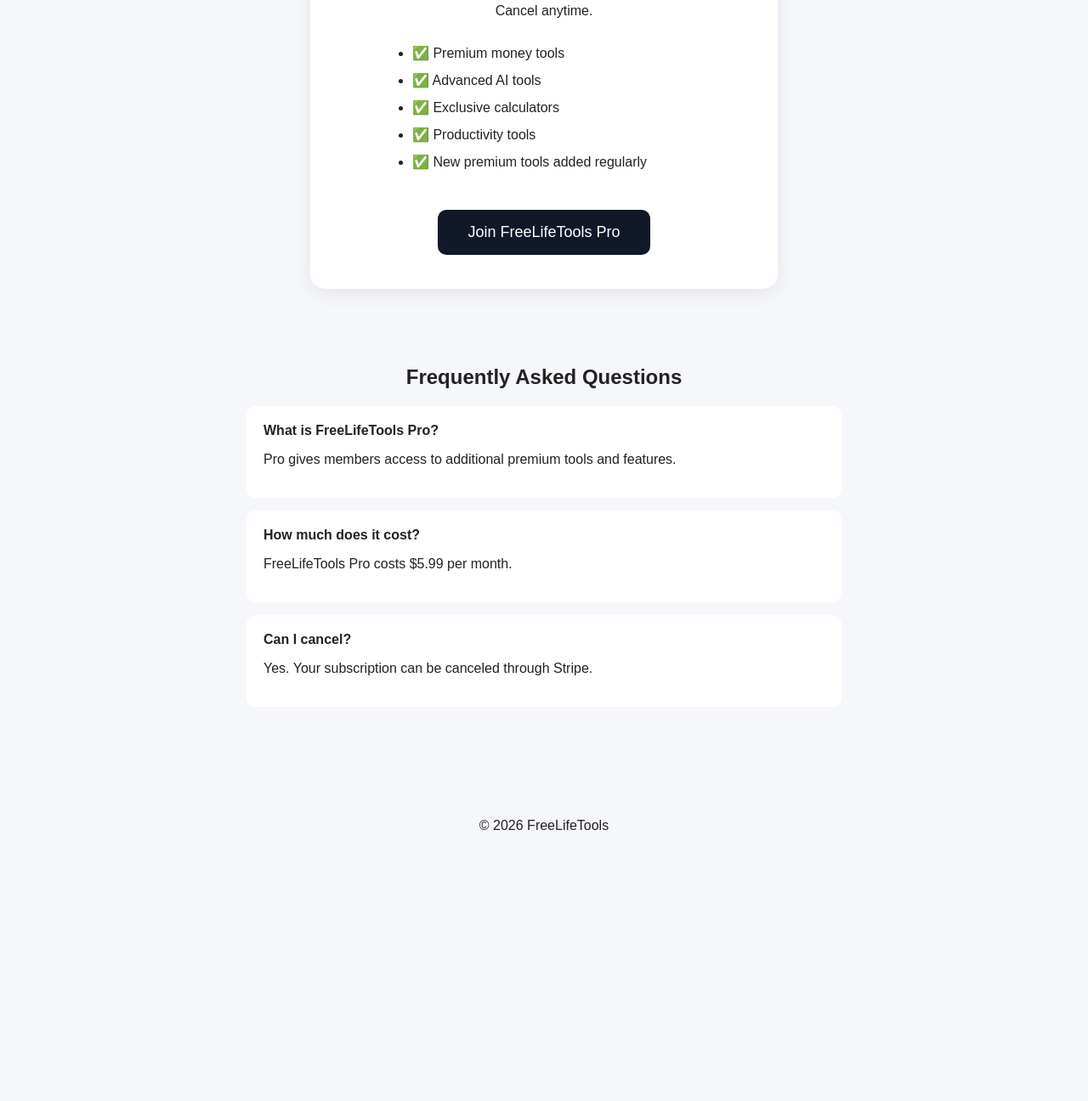
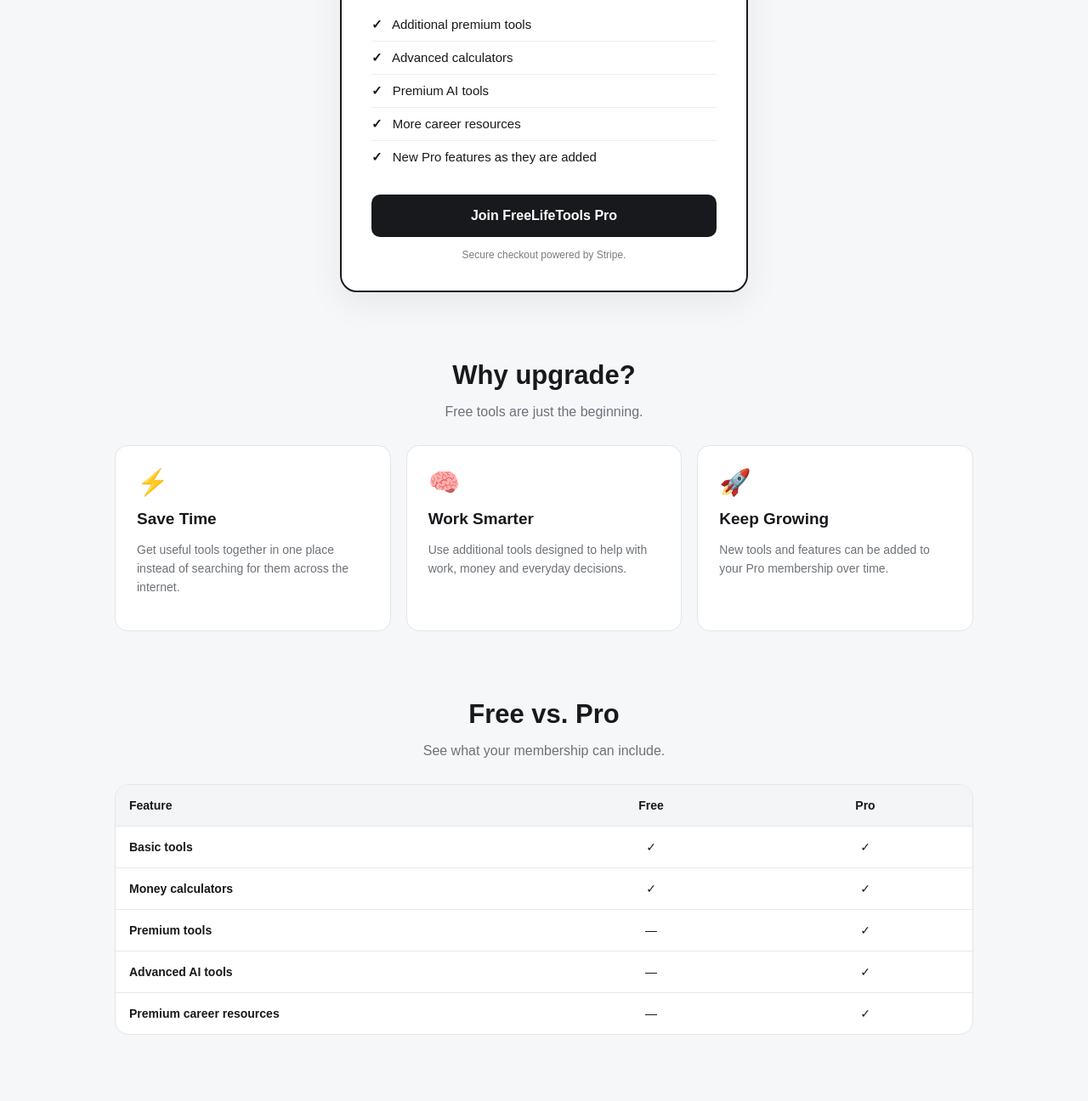
Before and after one commit to jasminrichardson380/FreeLifeTools, a plain HTML site: page Pro.html in a window 1280 px wide. Shown: the part 509-1805 px from the top of the page at 85% size. Before the commit the page ends 1536 px from the top, so only its background shows below. Drawn offline with Linux system fonts and the light colour scheme.

Commit message:
Revamp Pro.html with new styles and features
Updated styles and structure for Pro page, enhancing layout and adding new features.

```diff
--- a/Pro.html
+++ b/Pro.html
@@ -3,103 +3,275 @@
 <head>
   <meta charset="UTF-8">
   <meta name="viewport" content="width=device-width, initial-scale=1.0">
+
   <title>FreeLifeTools Pro</title>
+  <meta name="description" content="Upgrade to FreeLifeTools Pro for additional tools and features.">
 
   <style>
+    * {
+      box-sizing: border-box;
+    }
+
     body {
       margin: 0;
       font-family: Arial, sans-serif;
-      background: #f5f7fb;
-      color: #222;
+      background: #f6f7f9;
+      color: #17191c;
     }
 
     header {
-      background: #111827;
-      color: white;
-      padding: 20px;
-      text-align: center;
+      background: white;
+      border-bottom: 1px solid #e3e5e8;
     }
 
-    header a {
-      color: white;
+    .nav {
+      max-width: 1100px;
+      margin: auto;
+      min-height: 70px;
+      padding: 0 20px;
+
+      display: flex;
+      align-items: center;
+      justify-content: space-between;
+      gap: 20px;
+    }
+
+    .logo {
+      color: #17191c;
       text-decoration: none;
-      margin: 0 10px;
+      font-size: 22px;
+      font-weight: 800;
+    }
+
+    nav {
+      display: flex;
+      gap: 20px;
+      flex-wrap: wrap;
+    }
+
+    nav a {
+      color: #62676d;
+      text-decoration: none;
+      font-size: 14px;
+      font-weight: 600;
+    }
+
+    main {
+      max-width: 1050px;
+      margin: auto;
+      padding: 70px 20px 90px;
     }
 
     .hero {
       text-align: center;
-      padding: 60px 20px 30px;
+      max-width: 720px;
+      margin: auto;
     }
 
-    .hero h1 {
-      font-size: 42px;
-      margin-bottom: 10px;
+    .tag {
+      font-size: 12px;
+      font-weight: 800;
+      letter-spacing: 1.6px;
+      color: #70757b;
+      margin-bottom: 15px;
+    }
+
+    h1 {
+      font-size: 54px;
+      letter-spacing: -2.5px;
+      margin: 0 0 18px;
     }
 
     .hero p {
-      font-size: 19px;
-      color: #555;
+      color: #666b72;
+      font-size: 18px;
+      line-height: 1.6;
     }
 
-    .price-card {
+    .pricing {
+      max-width: 480px;
+      margin: 45px auto 0;
       background: white;
-      max-width: 500px;
-      margin: 30px auto;
-      padding: 40px 25px;
-      border-radius: 18px;
-      text-align: center;
-      box-shadow: 0 5px 25px rgba(0,0,0,0.08);
+      border: 2px solid #17191c;
+      border-radius: 20px;
+      padding: 35px;
+      box-shadow: 0 12px 40px rgba(0,0,0,0.07);
+    }
+
+    .pricing h2 {
+      margin: 0 0 10px;
+      font-size: 25px;
     }
 
     .price {
-      font-size: 40px;
-      font-weight: bold;
+      font-size: 48px;
+      font-weight: 800;
       margin: 20px 0;
     }
 
-    .features {
-      text-align: left;
-      max-width: 350px;
-      margin: 25px auto;
-      line-height: 2;
+    .price span {
+      font-size: 16px;
+      font-weight: normal;
+      color: #6c7177;
     }
 
-    .join-button {
-      display: inline-block;
-      background: #111827;
-      color: white;
-      padding: 16px 35px;
-      font-size: 18px;
-      text-decoration: none;
-      border-radius: 10px;
-      margin-top: 15px;
+    .features {
+      list-style: none;
+      padding: 0;
+      margin: 25px 0;
     }
 
-    .join-button:hover {
-      opacity: 0.85;
+    .features li {
+      padding: 10px 0;
+      border-bottom: 1px solid #eee;
+      font-size: 15px;
     }
 
-    .faq {
-      max-width: 700px;
-      margin: 50px auto;
-      padding: 20px;
+    .features li:last-child {
+      border-bottom: none;
     }
 
-    .faq h2 {
-      text-align: center;
+    .check {
+      font-weight: bold;
+      margin-right: 8px;
     }
 
-    .faq div {
+    .button {
+      display: block;
+      width: 100%;
+      text-align: center;
+      padding: 16px;
+      border-radius: 10px;
+      background: #17191c;
+      color: white;
+      text-decoration: none;
+      font-weight: 800;
+      font-size: 16px;
+    }
+
+    .button:hover {
+      opacity: 0.88;
+    }
+
+    .small {
+      text-align: center;
+      color: #777c82;
+      font-size: 12px;
+      margin-top: 14px;
+    }
+
+    .section {
+      margin-top: 80px;
+    }
+
+    .section-title {
+      text-align: center;
+      margin-bottom: 30px;
+    }
+
+    .section-title h2 {
+      font-size: 31px;
+      margin: 0 0 10px;
+    }
+
+    .section-title p {
+      color: #6d7278;
+    }
+
+    .benefits {
+      display: grid;
+      grid-template-columns: repeat(3, 1fr);
+      gap: 18px;
+    }
+
+    .benefit {
       background: white;
-      margin: 15px 0;
-      padding: 20px;
-      border-radius: 10px;
+      border: 1px solid #e2e4e7;
+      border-radius: 15px;
+      padding: 25px;
+    }
+
+    .benefit-icon {
+      font-size: 30px;
+      margin-bottom: 15px;
+    }
+
+    .benefit h3 {
+      margin: 0 0 10px;
+      font-size: 19px;
+    }
+
+    .benefit p {
+      color: #6d7278;
+      font-size: 14px;
+      line-height: 1.6;
+    }
+
+    .compare {
+      background: white;
+      border: 1px solid #e2e4e7;
+      border-radius: 16px;
+      overflow: hidden;
+    }
+
+    .compare-row {
+      display: grid;
+      grid-template-columns: 2fr 1fr 1fr;
+      border-bottom: 1px solid #e7e8ea;
+    }
+
+    .compare-row:last-child {
+      border-bottom: none;
+    }
+
+    .compare-row > div {
+      padding: 16px;
+      text-align: center;
+      font-size: 14px;
+    }
+
+    .compare-row > div:first-child {
+      text-align: left;
+      font-weight: 600;
+    }
+
+    .compare-header {
+      font-weight: 800;
+      background: #f4f5f6;
     }
 
     footer {
+      background: white;
+      border-top: 1px solid #e3e5e8;
       text-align: center;
-      padding: 30px;
-      margin-top: 40px;
+      padding: 40px 20px;
+      color: #666b72;
+      font-size: 14px;
+    }
+
+    footer a {
+      color: #555a60;
+      margin: 0 5px;
+    }
+
+    @media (max-width: 750px) {
+
+      .nav {
+        flex-direction: column;
+        padding: 18px 20px;
+      }
+
+      h1 {
+        font-size: 40px;
+      }
+
+      .benefits {
+        grid-template-columns: 1fr;
+      }
+
+      .compare-row {
+        grid-template-columns: 1.5fr 1fr 1fr;
+      }
     }
   </style>
 </head>
@@ -107,65 +279,281 @@
 <body>
 
 <header>
-  <strong>FreeLifeTools</strong>
+
+  <div class="nav">
+
+    <a class="logo" href="index.html">
+      FreeLifeTools
+    </a>
+
     <nav>
       <a href="index.html">Home</a>
-    <a href="index.html">Free Tools</a>
+      <a href="money.html">Money</a>
+      <a href="jobs.html">Jobs</a>
+      <a href="ai.html">AI</a>
+      <a href="life.html">Life</a>
+      <a href="pro.html">Pro</a>
     </nav>
+
+  </div>
+
 </header>
 
+
+<main>
+
   <section class="hero">
-  <h1>FreeLifeTools Pro 🚀</h1>
-  <p>Get more powerful tools to help with money, jobs, AI and everyday life.</p>
+
+    <div class="tag">
+      FREELIFETOOLS PRO
+    </div>
+
+    <h1>
+      Get more done with Pro.
+    </h1>
+
+    <p>
+      Unlock additional tools and features designed to
+      help you manage money, work smarter and make
+      everyday life easier.
+    </p>
+
   </section>
 
-<section class="price-card">
 
-  <h2>Pro Membership</h2>
+  <section class="pricing">
 
-  <div class="price">$5.99/month</div>
+    <h2>
+      FreeLifeTools Pro
+    </h2>
 
-  <p>Cancel anytime.</p>
+    <div class="price">
+      $9.99 <span>/ month</span>
+    </div>
 
     <ul class="features">
-    <li>✅ Premium money tools</li>
-    <li>✅ Advanced AI tools</li>
-    <li>✅ Exclusive calculators</li>
-    <li>✅ Productivity tools</li>
-    <li>✅ New premium tools added regularly</li>
+
+      <li>
+        <span class="check">✓</span>
+        Additional premium tools
+      </li>
+
+      <li>
+        <span class="check">✓</span>
+        Advanced calculators
+      </li>
+
+      <li>
+        <span class="check">✓</span>
+        Premium AI tools
+      </li>
+
+      <li>
+        <span class="check">✓</span>
+        More career resources
+      </li>
+
+      <li>
+        <span class="check">✓</span>
+        New Pro features as they are added
+      </li>
+
     </ul>
 
+    <!-- YOUR STRIPE CHECKOUT LINK -->
+
     <a
+      class="button"
       href="https://buy.stripe.com/aFa00ibiRgGd98q2zP1VK00"
-    class="join-button">
+      target="_blank"
+      rel="noopener"
+    >
       Join FreeLifeTools Pro
     </a>
 
-</section>
-
-<section class="faq">
-
-  <h2>Frequently Asked Questions</h2>
-
-  <div>
-    <strong>What is FreeLifeTools Pro?</strong>
-    <p>Pro gives members access to additional premium tools and features.</p>
-  </div>
-
-  <div>
-    <strong>How much does it cost?</strong>
-    <p>FreeLifeTools Pro costs $5.99 per month.</p>
-  </div>
-
-  <div>
-    <strong>Can I cancel?</strong>
-    <p>Yes. Your subscription can be canceled through Stripe.</p>
+    <div class="small">
+      Secure checkout powered by Stripe.
     </div>
 
   </section>
 
+
+  <section class="section">
+
+    <div class="section-title">
+
+      <h2>
+        Why upgrade?
+      </h2>
+
+      <p>
+        Free tools are just the beginning.
+      </p>
+
+    </div>
+
+
+    <div class="benefits">
+
+      <div class="benefit">
+
+        <div class="benefit-icon">⚡</div>
+
+        <h3>
+          Save Time
+        </h3>
+
+        <p>
+          Get useful tools together in one place instead
+          of searching for them across the internet.
+        </p>
+
+      </div>
+
+
+      <div class="benefit">
+
+        <div class="benefit-icon">🧠</div>
+
+        <h3>
+          Work Smarter
+        </h3>
+
+        <p>
+          Use additional tools designed to help with
+          work, money and everyday decisions.
+        </p>
+
+      </div>
+
+
+      <div class="benefit">
+
+        <div class="benefit-icon">🚀</div>
+
+        <h3>
+          Keep Growing
+        </h3>
+
+        <p>
+          New tools and features can be added to your
+          Pro membership over time.
+        </p>
+
+      </div>
+
+    </div>
+
+  </section>
+
+
+  <section class="section">
+
+    <div class="section-title">
+
+      <h2>
+        Free vs. Pro
+      </h2>
+
+      <p>
+        See what your membership can include.
+      </p>
+
+    </div>
+
+
+    <div class="compare">
+
+      <div class="compare-row compare-header">
+
+        <div>Feature</div>
+
+        <div>Free</div>
+
+        <div>Pro</div>
+
+      </div>
+
+
+      <div class="compare-row">
+
+        <div>Basic tools</div>
+
+        <div>✓</div>
+
+        <div>✓</div>
+
+      </div>
+
+
+      <div class="compare-row">
+
+        <div>Money calculators</div>
+
+        <div>✓</div>
+
+        <div>✓</div>
+
+      </div>
+
+
+      <div class="compare-row">
+
+        <div>Premium tools</div>
+
+        <div>—</div>
+
+        <div>✓</div>
+
+      </div>
+
+
+      <div class="compare-row">
+
+        <div>Advanced AI tools</div>
+
+        <div>—</div>
+
+        <div>✓</div>
+
+      </div>
+
+
+      <div class="compare-row">
+
+        <div>Premium career resources</div>
+
+        <div>—</div>
+
+        <div>✓</div>
+
+      </div>
+
+    </div>
+
+  </section>
+
+</main>
+
+
 <footer>
-  <p>© 2026 FreeLifeTools</p>
+
+  <strong>FreeLifeTools</strong>
+
+  <p>
+    Free tools for money, jobs, AI and everyday life.
+  </p>
+
+  <p>
+    <a href="about.html">About</a> |
+    <a href="contact.html">Contact</a> |
+    <a href="privacy.html">Privacy</a>
+  </p>
+
+  <p>
+    © 2026 FreeLifeTools
+  </p>
+
 </footer>
 
 </body>
```
Lines whose indentation alone changed are shown as unchanged.
